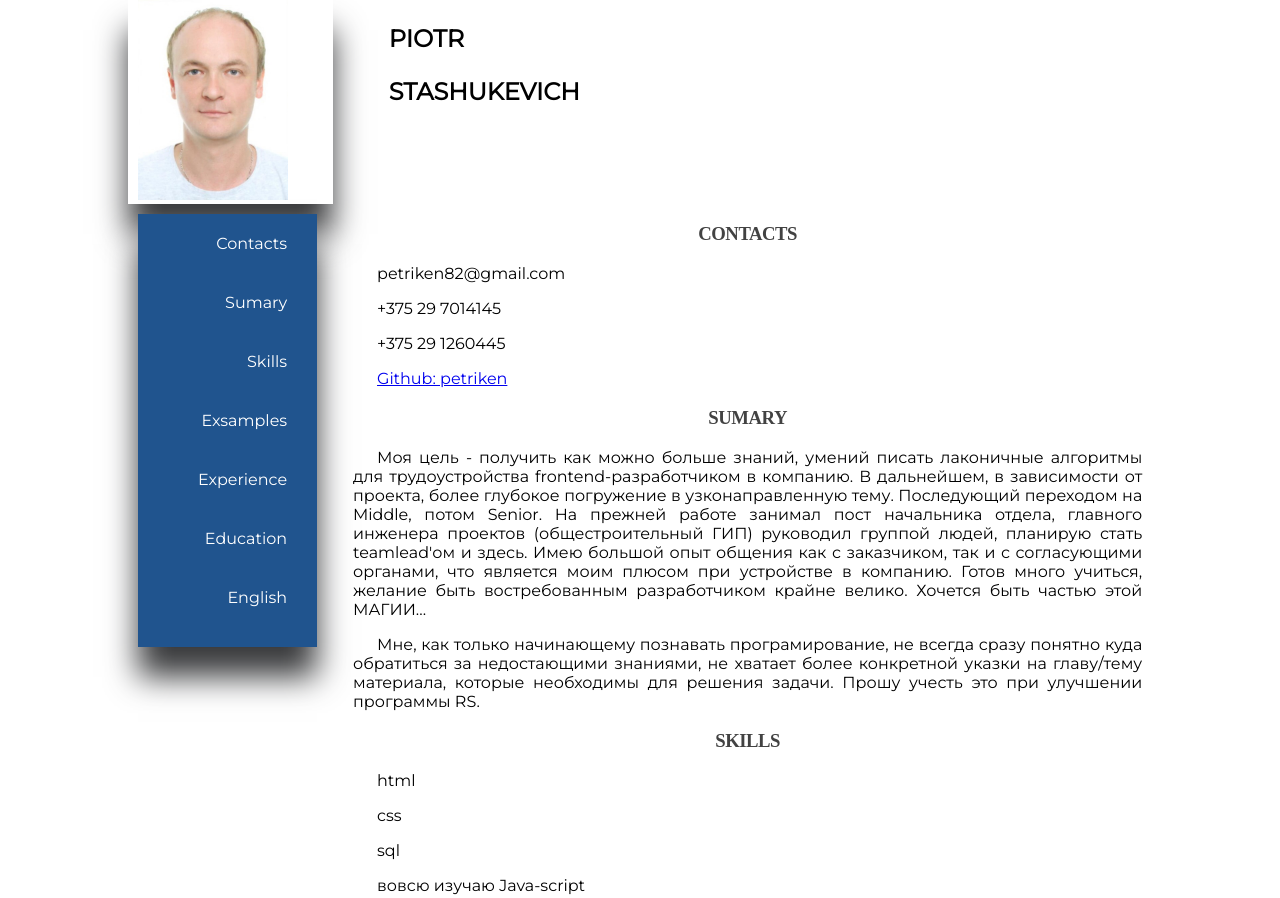
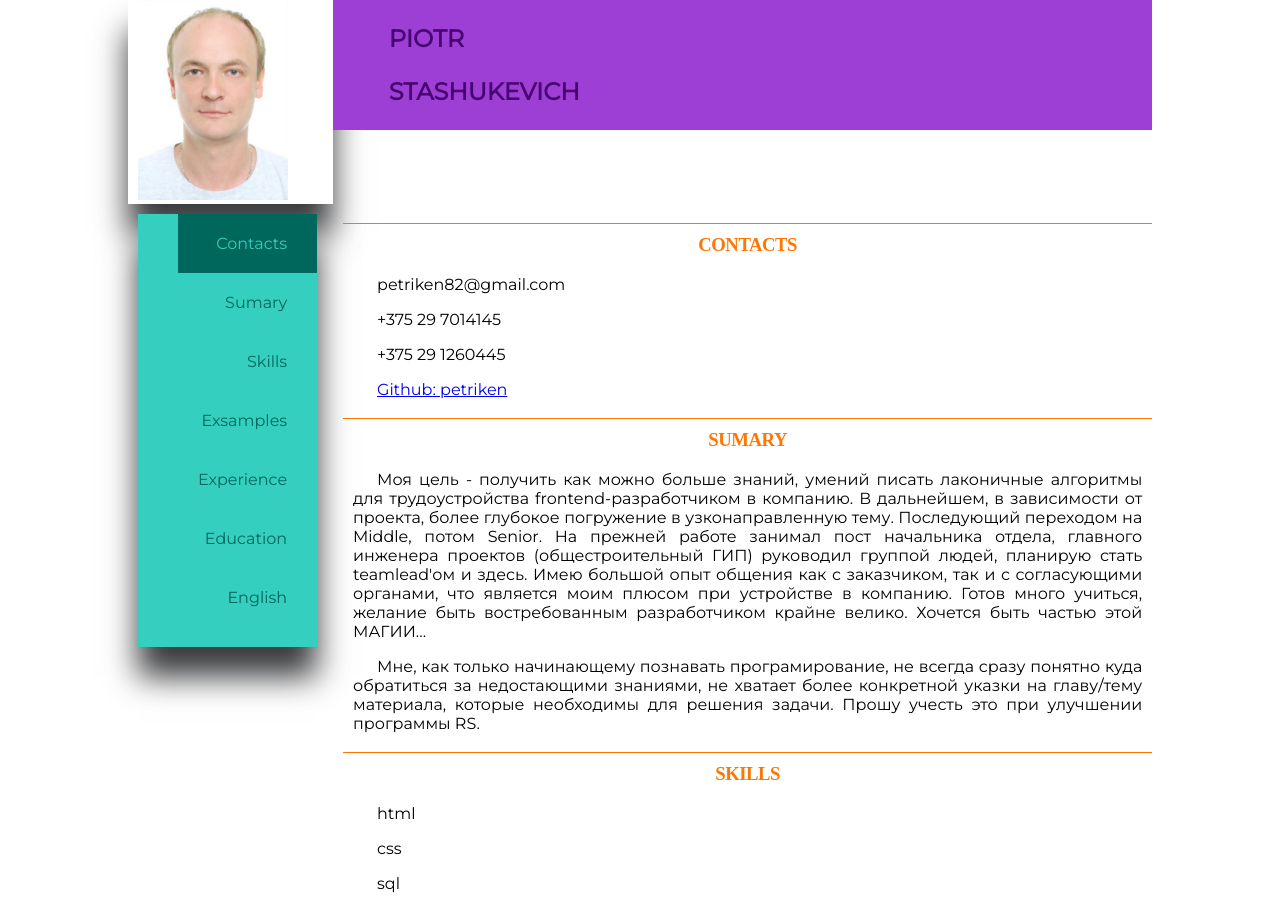
Before and after one commit to petriken/rsschool-codejam1-cv, a plain HTML site: page index.html in a window 1280 px wide. Shown: the top 898 px of the page. Drawn offline with Linux system fonts and the light colour scheme.

Commit message:
refactor: refactoring html and css

```diff
--- a/index.html
+++ b/index.html
@@ -20,7 +20,7 @@
       <div class="nav">
 	      <aside>
 		      <ul class="menu">
-		   	 		<li><a href="#Contacts">Contacts </a></li>
+		   	 		<li class="first-line"><a class="inverce-color" href="#Contacts">Contacts </a></li>
 			  	  <li><a href="#Sumary">Sumary</a></li>
 			 			<li><a href="#Skills">Skills</a></li>
 			  		<li><a href="#Exsamples">Exsamples</a></li>
--- a/style.css
+++ b/style.css
@@ -8,8 +8,10 @@
 }
 
 .personal-data {
-    clear: right;
-    }
+	clear: right;
+	background-color:#9D3ED5;
+	color:	#47036F;
+}
 
 .personal-data {
     box-sizing: border-box;
@@ -32,6 +34,7 @@ body {
 	width: 1024px;
 	margin: 0 auto;
 }
+
 .nav {
 	clear: left;
 }
@@ -50,12 +53,12 @@ body {
 	margin-right: 20px;
 	padding-bottom: 20px;
 	font-family: 'Montserrat', 'Arial', sans-serif;
-	background-color: #20548e;
+	background-color: #34CFBE;
 	box-shadow: 0 30px 30px #3a3b3d;
 }
 
 .menu a {
-	color: white;
+	color: #00675C;
 	text-decoration: none;
 }
 
@@ -63,6 +66,14 @@ body {
 	text-align: right;
 	padding: 20px 30px 20px 20px;
 	list-style-type: none;
+}
+
+.first-line {
+	background-color: #00675C;
+}
+
+.inverce-color {
+	color: #34CFBE !important;
 }
 
 .cv {
@@ -82,11 +93,13 @@ p {
 }
 
 h3 {
+	border-top: 1px solid #FF7600;
+	padding-top: 10px;
 	text-align: center;
 	line-height: 1.2;
 	letter-spacing: -0.025em;
 	text-transform: uppercase;
-	color: #424242;
+	color: #FF7600;
 	}
 
 .code {
@@ -98,10 +111,10 @@ h3 {
 footer {
 	clear: both;
 	padding: 20px;
-	background-color: #20548e;
+	background-color: #9D3ED5;
 }
 
 footer .copywrite {
-	color: #b7bac0;
+	color: #47036F;
 	float: right;
 	}
```
